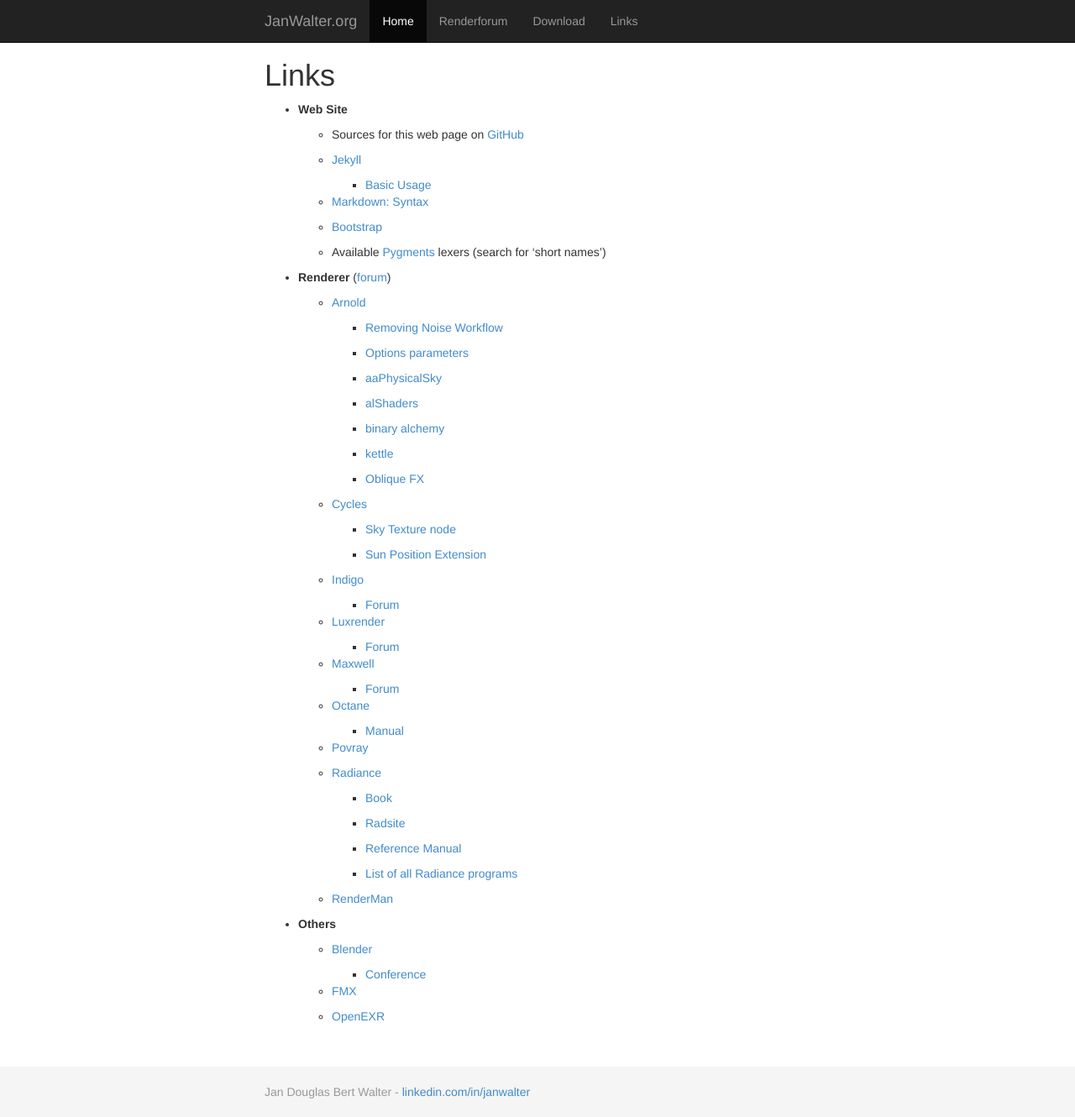
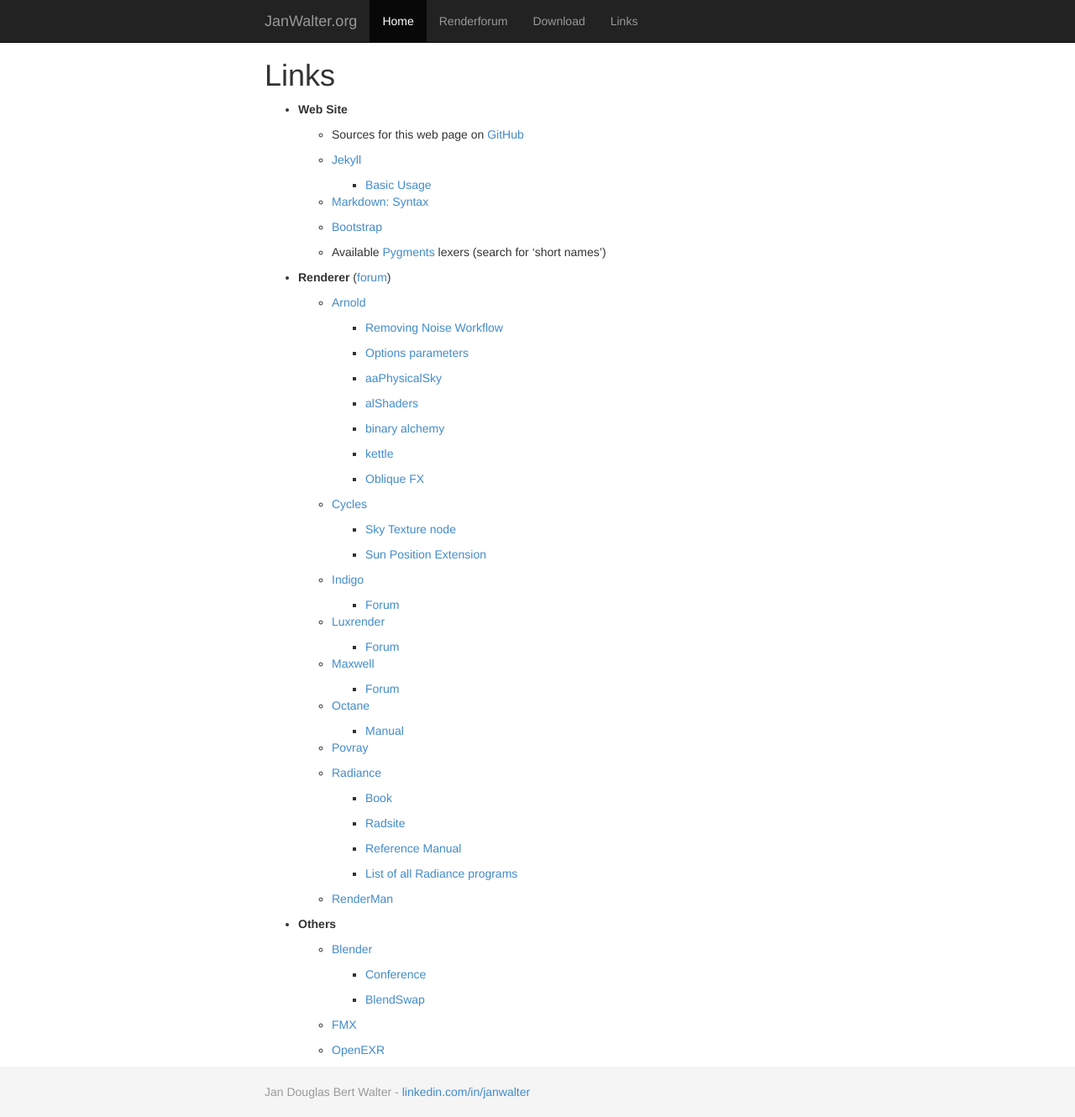
Before and after one commit to wahn/jan_walter_org, a Jekyll site: the page built from links/index.md, in a window 1280 px wide and 1330 px high. Shown: the whole window at 84% size. Built offline with Jekyll 4.4.1, drawn with Linux system fonts in a browser that asks for light colours; Markdown is read by kramdown in place of the engine named in the settings.

Commit message:
Add link to BlendSwap.

```diff
--- a/links/index.md
+++ b/links/index.md
@@ -81,6 +81,8 @@
 
         + [Conference](http://www.blender.org/conference)
 
+        + [BlendSwap](http://www.blendswap.com)
+
     - [FMX](http://fmx.de)
 
     - [OpenEXR](http://www.openexr.org)
```
